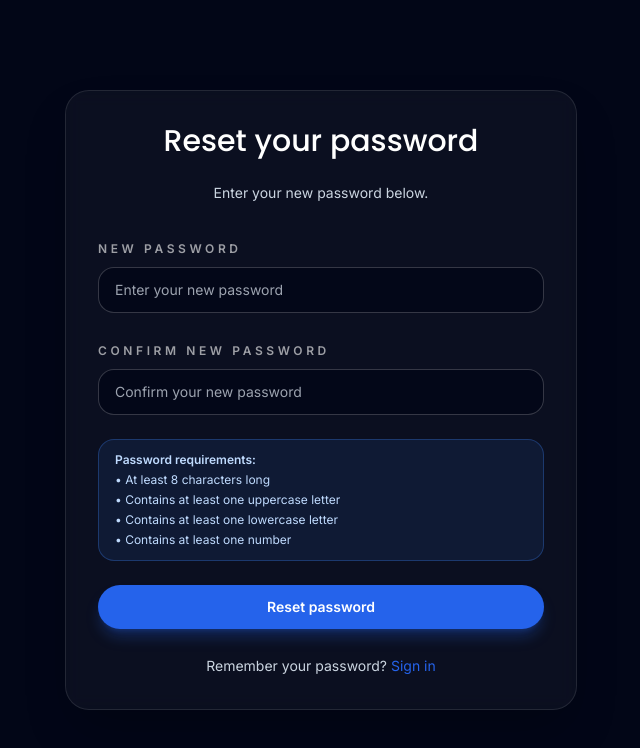
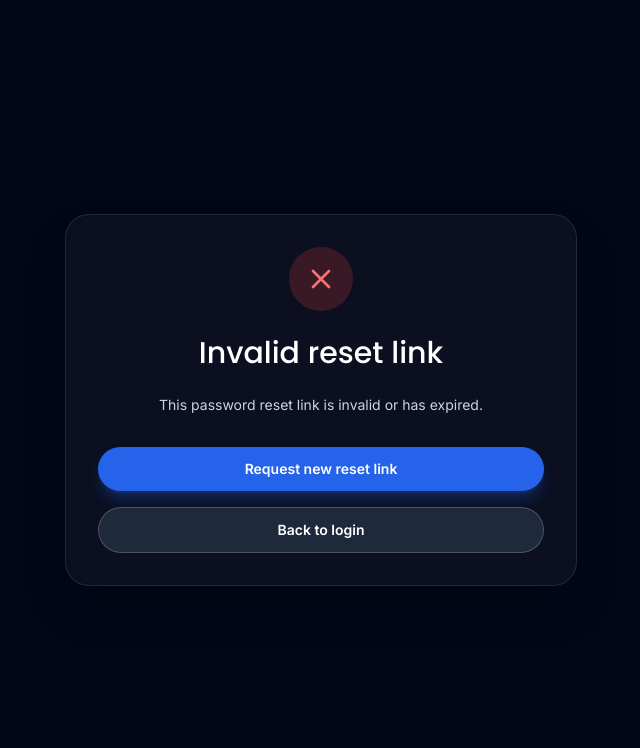
Before and after one commit to AshishBiswas1/Mentor-Bridge-Frontend, a Next.js app: page /reset-password in a window 1280 px wide. Shown: the top 748 px of the page, without its empty margins (319-959 px from the left). Built offline with nearby package versions, Linux system fonts and the light colour scheme.

Commit message:
Forget-Reset password implementation

```diff
--- a/app/(auth)/forgot-password/page.js
+++ b/app/(auth)/forgot-password/page.js
@@ -23,14 +23,20 @@ export default function ForgotPasswordPage() {
     event.preventDefault();
     setIsSubmitting(true);
     setError('');
+    try {
+      const base = process.env.NEXT_PUBLIC_BACKEND_URL || '';
+      const res = await fetch(`${base}/user/forgot-password`, {
+        method: 'POST',
+        headers: { 'Content-Type': 'application/json' },
+        body: JSON.stringify({ email: form.email }),
+      });
 
-    try {
-      // Simulate API call for password reset
-      await new Promise((resolve) => setTimeout(resolve, 1000));
-
-      // For now, we'll always show success
-      // In a real app, you'd call your password reset API here
-      setSuccess(true);
+      const json = await res.json().catch(() => null);
+      if (!res.ok) {
+        setError(json?.error || json?.message || 'Failed to send reset email.');
+      } else {
+        setSuccess(true);
+      }
     } catch (err) {
       setError('Failed to send reset email. Please try again.');
     } finally {
--- a/app/(auth)/reset-password/page.js
+++ b/app/(auth)/reset-password/page.js
@@ -1,6 +1,6 @@
 'use client';
 
-import { useState } from 'react';
+import { useEffect, useState } from 'react';
 import Link from 'next/link';
 import { useRouter, useSearchParams } from 'next/navigation';
 import { motion } from 'framer-motion';
@@ -13,7 +13,43 @@ const initialState = {
 export default function ResetPasswordPage() {
   const router = useRouter();
   const searchParams = useSearchParams();
-  const token = searchParams.get('token');
+  const initialToken = searchParams.get('token') || searchParams.get('access_token') || searchParams.get('accessToken');
+  const [token, setToken] = useState(initialToken);
+  const [tokenChecked, setTokenChecked] = useState(Boolean(initialToken));
+
+  useEffect(() => {
+    // If token not present in query params, try to read it from the URL fragment (#...)
+    if (token) return;
+    if (typeof window === 'undefined') {
+      setTokenChecked(true);
+      return;
+    }
+
+    const hash = window.location.hash || '';
+    if (!hash) {
+      setTokenChecked(true);
+      return;
+    }
+
+    try {
+      const params = new URLSearchParams(hash.startsWith('#') ? hash.slice(1) : hash);
+      const t = params.get('access_token') || params.get('token') || params.get('accessToken');
+      if (t) {
+        setToken(t);
+        // remove hash from URL to keep it clean
+        try {
+          const newUrl = window.location.pathname + window.location.search;
+          window.history.replaceState({}, document.title, newUrl);
+        } catch (e) {
+          // ignore
+        }
+      }
+    } catch (e) {
+      // ignore parse errors
+    } finally {
+      setTokenChecked(true);
+    }
+  }, [token]);
 
   const [form, setForm] = useState(initialState);
   const [error, setError] = useState('');
@@ -68,15 +104,26 @@ export default function ResetPasswordPage() {
 
     setValidationErrors({});
 
+    if (!token) {
+      setError('Missing or invalid reset token.');
+      setIsSubmitting(false);
+      return;
+    }
+
     try {
-      // Simulate API call for password reset
-      await new Promise((resolve) => setTimeout(resolve, 1000));
+      const base = process.env.NEXT_PUBLIC_BACKEND_URL || '';
+      const res = await fetch(`${base}/user/reset-password`, {
+        method: 'POST',
+        headers: { 'Content-Type': 'application/json' },
+        body: JSON.stringify({ access_token: token, newPassword: form.password }),
+      });
 
-      // In a real app, you'd call your password reset API here with the token and new password
-      // For demo purposes, we'll skip token validation
-
-      // For now, we'll always show success
-      setSuccess(true);
+      const json = await res.json().catch(() => null);
+      if (!res.ok) {
+        setError(json?.error || json?.message || 'Failed to reset password.');
+      } else {
+        setSuccess(true);
+      }
     } catch (err) {
       setError('Failed to reset password. Please try again.');
     } finally {
@@ -84,10 +131,8 @@ export default function ResetPasswordPage() {
     }
   };
 
-  // Show error if no token is present (optional - for production use)
-  // Commented out for demo purposes to allow testing without token
-  /*
-  if (!token) {
+  // If token is missing after we've checked both query and fragment, show invalid-link message
+  if (!token && tokenChecked) {
     return (
       <motion.div
         initial={{ opacity: 0, y: 18 }}
@@ -122,7 +167,6 @@ export default function ResetPasswordPage() {
       </motion.div>
     );
   }
-  */
 
   if (success) {
     return (
```
